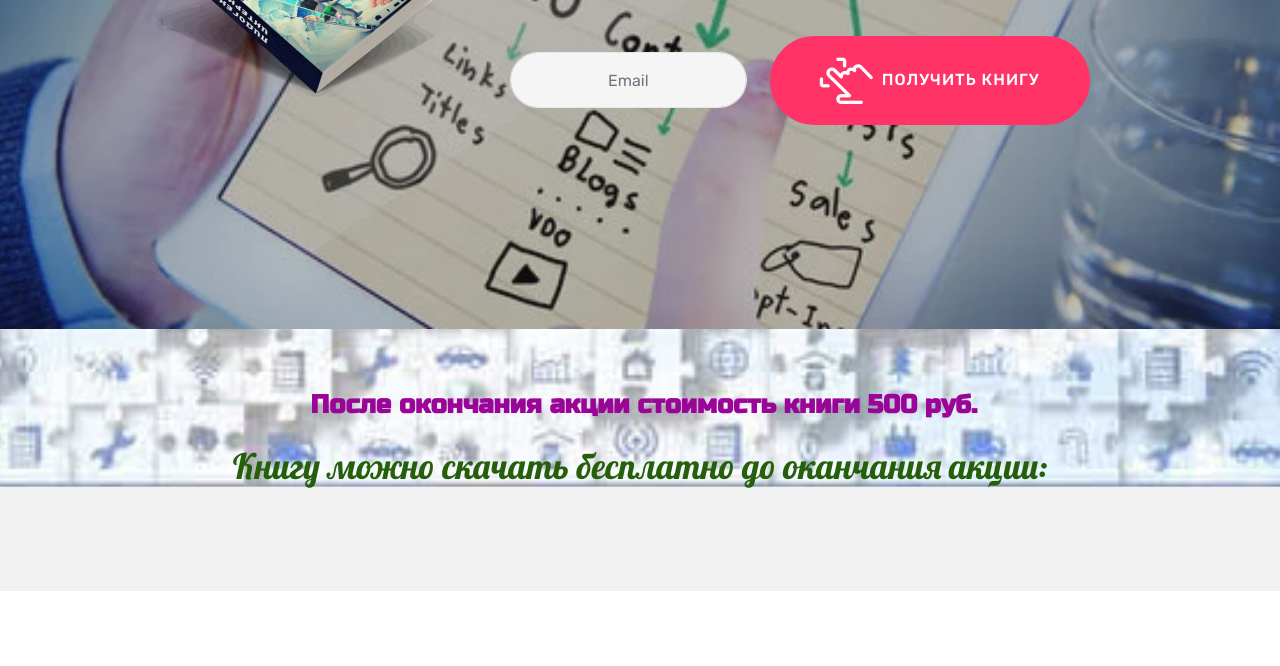
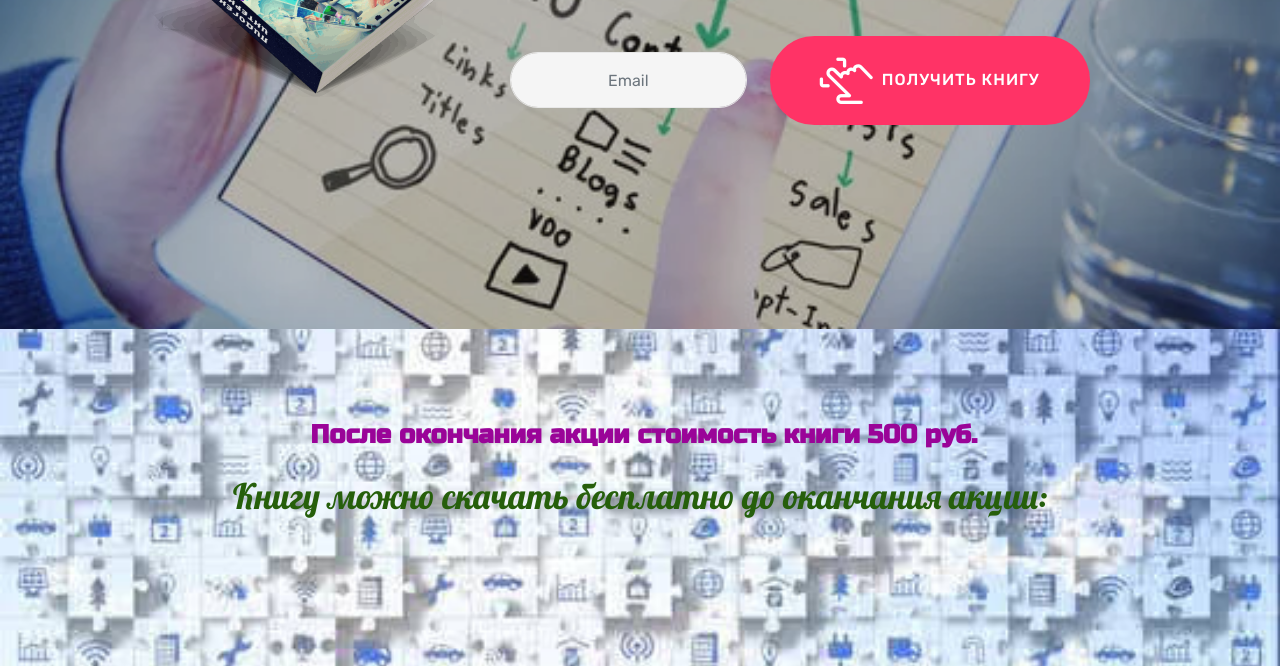
Before and after one commit to konstantin0566/konstantin0566.github.io, a plain HTML site: page index.html in a window 1280 px wide. Shown: the part 471-1137 px from the top of the page. Before the commit the page ends 1062 px from the top, so only its background shows below. Drawn offline with Linux system fonts and the light colour scheme; files whose address does not match are found by name.

Commit message:
create github pages

```diff
--- a/assets/mobirise/css/mbr-additional.css
+++ b/assets/mobirise/css/mbr-additional.css
@@ -1460,8 +1460,8 @@ body {
   color: #f90f07;
 }
 .cid-rRgjMXORwQ {
-  padding-top: 30px;
-  padding-bottom: 45px;
+  padding-top: 60px;
+  padding-bottom: 90px;
   background-image: url("../../../assets/images/thumbnail-large-1-1-550x158.jpg");
 }
 .cid-rRgjMXORwQ .mbr-section-subtitle {
--- a/index.html
+++ b/index.html
@@ -46,7 +46,7 @@
 
                 <div class="media-container-column" data-form-type="formoid">
                     <!---Formbuilder Form--->
-                    <form action="https://mobirise.com/" method="POST" class="mbr-form form-with-styler" data-form-title="Mobirise Form"><input type="hidden" name="email" data-form-email="true" value="wooAH0UJ2v5IHjRfZlIuW7CkxxLz70p7wezCU1OAPAap1f3xPKLscJyCJUxdaneGFRvt4w5W6ZB3DAPv6dd7tc0u5l6FZQw5ntTMIgLLm7hm7qytAJFSZlGFpIxtRIBX">
+                    <form action="https://mobirise.com/" method="POST" class="mbr-form form-with-styler" data-form-title="Mobirise Form"><input type="hidden" name="email" data-form-email="true" value="oo6l/0x6lbuzYYydnxV2Z2p75ykbfUNihTAvLMw8/3tYBhV3NFsMnOtuBK++QAj1OPW1M7YAtQaYcDC0gLz6J7Ra5gtGWTy8fpiHtBKTnwuoyfPuR1vMqBEN9ZjEwKmi">
                         <div class="row form-inline">
                             <div hidden="hidden" data-form-alert="" class="alert alert-success col-12">Спасибо за заполнение анкеты!</div>
                             <div hidden="hidden" data-form-alert-danger="" class="alert alert-danger col-12">
@@ -65,11 +65,10 @@
     </div>
 </section>
 
-<section class="engine"><a href="https://mobirise.info/t">free amp template</a></section><section class="countdown1 cid-rRgjMXORwQ mbr-parallax-background" id="countdown1-3">
+<section class="engine"><a href="https://mobirise.info/n">simple site templates</a></section><section class="countdown1 cid-rRgjMXORwQ" id="countdown1-3">
 
 
-    <div class="mbr-overlay" style="opacity: 0.2; background-color: rgb(255, 255, 255);">
-    </div>
+
     <div class="container ">
         <h2 class="mbr-section-title pb-3 align-center mbr-fonts-style display-2"><strong><br>&nbsp;После окончания акции стоимость книги 500 руб.</strong></h2>
         <h3 class="mbr-section-subtitle align-center mbr-fonts-style display-5">Книгу можно скачать бесплатно до оканчания акции:</h3>
```
Also changed, not shown: 1 other file.
